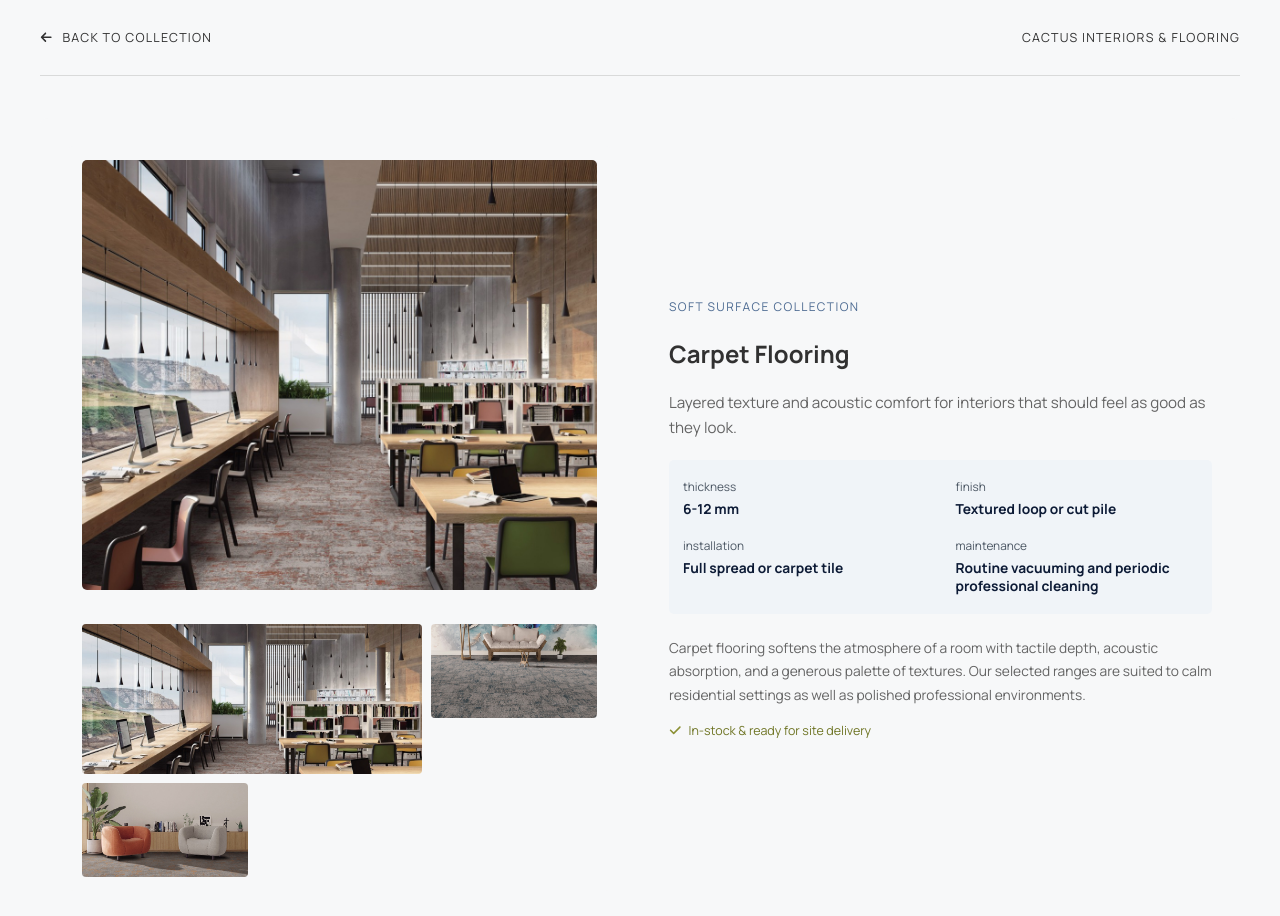
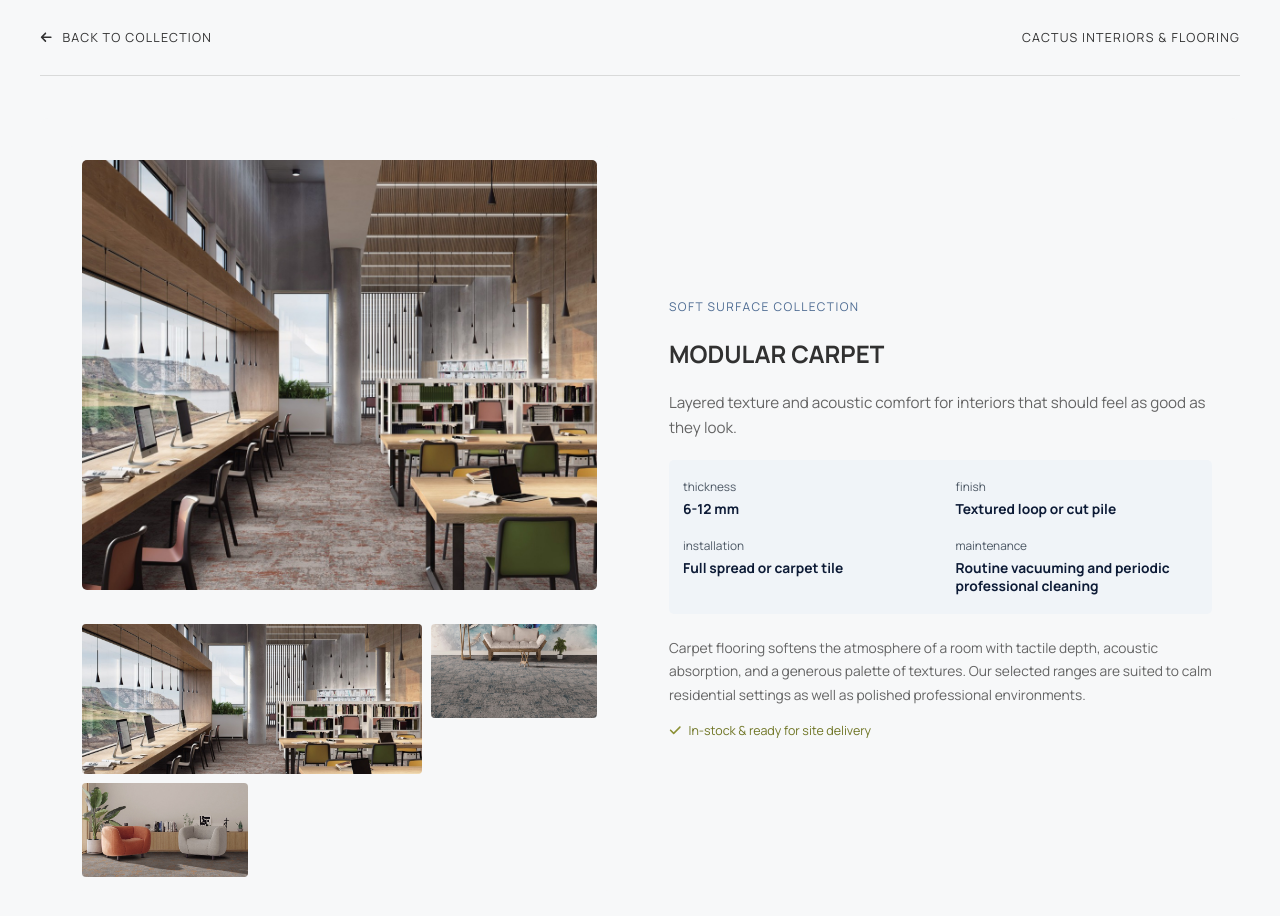
Before and after one commit to MustafaIrfan2021/Cactus-Interior-Flooring, a React (Vite) app: page /products/carpet-flooring in a window 1280 px wide. Shown: the top 916 px of the page. Built offline with nearby package versions, Linux system fonts and the light colour scheme.

Commit message:
new_commit

```diff
--- a/src/sections/Collections.jsx
+++ b/src/sections/Collections.jsx
@@ -12,7 +12,7 @@ const PRODUCT_CATEGORIES = [
 ]
 
 const CATEGORY_MAP = {
-  'Carpet Tiles': ['carpet-flooring'],
+  'Carpet Tiles': ['uranus-series', 'granite-yards', 'nebula-series', 'ground-works-series', 'carpet-flooring'],
   'Vinyl Flooring': ['vinyl-flooring'],
   'Laminate Flooring': ['laminate-flooring'],
   'Sports Flooring': ['gym-flooring', 'commercial-flooring', 'outdoor-flooring'],
@@ -57,7 +57,7 @@ export default function Collections() {
                 style={{ '--card-delay': `${index * 85}ms` }}
               >
                 <div className="collection-image-wrap">
-                  <img src={item.image} alt={item.name} className="collection-image" loading="lazy" />
+                  {item.image && <img src={item.image} alt={item.name} className="collection-image" loading="lazy" />}
                 </div>
                 <div className="collection-content">
                   <p className="collection-subtitle">{item.eyebrow}</p>
--- a/src/sections/productData.js
+++ b/src/sections/productData.js
@@ -49,6 +49,8 @@ import woodSix from './wooden_floors/aa33e0c7-62f9-4371-a7a8-80ecae6285fd.webp'
 import woodSeven from './wooden_floors/be87025d-4e37-4e81-ba36-f60cf7a88d26.webp'
 import woodEight from './wooden_floors/c4ce9a9f-2f96-4690-9dc1-dba4c7c04809.webp'
 import spcMain from './Spc_Flooring/Spc_Flooring.png'
+import uranusSeries from './Uranus_Series/Uranus_Series.jpg'
+import groundWorksSeries from './Ground_Works_Series/Ground_Works_Series.webp'
 
 const laminateGallery = [laminateMain, laminateAlpPrk, laminateAltay, laminateAltayPrk, laminateAtlas, laminateAtlasPrk, laminateElbruz, laminateElbruzPrk, laminateEverest, laminateEverestPrk, laminateFuji, laminateFujiPrk, laminateLogan, laminateLoganPrk, laminateNirwana, laminateNirwanaPrk, laminatePamir, laminatePamirPrk, laminateRosso, laminateRossoPrk, laminateSolaro, laminateSolaroPrk, laminateTibet, laminateTibetPrk, laminateToros, laminateTorosPrk, laminateYral, laminateUralPrk]
 const laminateGalleryNames = ['Alp_PRK904', 'Alp_PRK904', 'Altay_PRK908', 'Altay_PRK908', 'Atlas_PRK913', 'Atlas_PRK913', 'Elbruz_PRK911', 'Elbruz_PRK911', 'Everest_PRK903', 'Everest_PRK903', 'Fuji_PRK905', 'Fuji_PRK905', 'Logan_PRK914', 'Logan_PRK914', 'Nirvana_PRK910', 'Nirvana_PRK910', 'Pamir_PRK906', 'Pamir_PRK906', 'Rosso_PRK909', 'Rosso_PRK909', 'Solaro_PRK912', 'Solaro_PRK912', 'Tibet_PRK902', 'Tibet_PRK902', 'Toros_PRK901', 'Toros_PRK901', 'Ural_PRK907', 'Ural_PRK907']
@@ -121,13 +123,37 @@ export const PRODUCTS = [
     specifications: { thickness: '14-20 mm', finish: 'Oil or lacquered natural timber', installation: 'Nail, glue, or engineered click', maintenance: 'Dry care with periodic timber-safe treatment' },
   },
   {
-    slug: 'carpet-flooring', name: 'Carpet Flooring', eyebrow: 'Soft Surface Collection', image: publicImage('product-dongbao-1101-room.jpg'), gallery: [publicImage('product-dongbao-1101-room.jpg'), publicImage('product-dongbao-2102-lounge.jpg'), publicImage('product-dongbao-2106-lounge.jpg')],
+    slug: 'carpet-flooring', name: 'MODULAR CARPET', eyebrow: 'Soft Surface Collection', image: publicImage('product-dongbao-1101-room.jpg'), gallery: [publicImage('product-dongbao-1101-room.jpg'), publicImage('product-dongbao-2102-lounge.jpg'), publicImage('product-dongbao-2106-lounge.jpg')],
     shortDescription: 'Layered texture and acoustic comfort for interiors that should feel as good as they look.',
     description: 'Carpet flooring softens the atmosphere of a room with tactile depth, acoustic absorption, and a generous palette of textures. Our selected ranges are suited to calm residential settings as well as polished professional environments.',
     features: ['Comfortable textile pile', 'Acoustic absorption', 'Rich tonal and textured options', 'Professional-grade backing options'],
     benefits: ['Improves room acoustics', 'Creates a warmer welcome', 'Comfortable for long periods of use', 'Supports expressive interior palettes'],
     applications: ['Bedrooms', 'Meeting rooms', 'Lounges', 'Boutique hospitality'],
     specifications: { thickness: '6-12 mm', finish: 'Textured loop or cut pile', installation: 'Full spread or carpet tile', maintenance: 'Routine vacuuming and periodic professional cleaning' },
+  },
+  {
+    slug: 'uranus-series', name: 'URANUS Series', eyebrow: 'Carpet Tiles', image: uranusSeries, gallery: [uranusSeries],
+    shortDescription: 'Durable modular carpet tiles for refined commercial interiors and high-traffic spaces.',
+    description: 'URANUS Series carpet tiles combine practical performance with a distinctive surface designed for modern commercial interiors.',
+    specifications: { format: 'Carpet tile', finish: 'Textured modular surface', installation: 'Modular loose lay or adhesive', maintenance: 'Routine vacuuming' },
+  },
+  {
+    slug: 'granite-yards', name: 'GRANITE YARDS', eyebrow: 'Carpet Tiles', image: publicImage('product-granite-yards-series.jpg'), gallery: [publicImage('product-granite-yards-series.jpg')],
+    shortDescription: 'Expressive carpet tiles inspired by natural stone for offices, hospitality, and retail spaces.',
+    description: 'GRANITE YARDS carpet tiles bring organic textures and modern tones to busy interiors while supporting durable, easy-to-maintain floor plans.',
+    specifications: { format: 'Carpet tile', finish: 'Stone-inspired textured surface', installation: 'Modular installation', maintenance: 'Routine vacuuming' },
+  },
+  {
+    slug: 'nebula-series', name: 'NEBULA Series', eyebrow: 'Carpet Tiles', image: null, gallery: [],
+    shortDescription: 'A versatile modular carpet tile collection for contemporary interior projects.',
+    description: 'NEBULA Series is reserved for a future carpet tile image and product specification update.',
+    specifications: { format: 'Carpet tile', finish: 'To be provided', installation: 'To be provided', maintenance: 'To be provided' },
+  },
+  {
+    slug: 'ground-works-series', name: 'Ground Works Series', eyebrow: 'Carpet Tiles', image: groundWorksSeries, gallery: [groundWorksSeries],
+    shortDescription: 'Hardwearing carpet tiles that create a grounded, comfortable finish for active interiors.',
+    description: 'Ground Works Series carpet tiles are designed for dependable performance and flexible layouts across commercial and hospitality environments.',
+    specifications: { format: 'Carpet tile', finish: 'Textured modular surface', installation: 'Modular installation', maintenance: 'Routine vacuuming' },
   },
   {
     slug: 'commercial-flooring', name: 'Commercial Flooring', eyebrow: 'Contract Performance', image: publicImage('product-dongbao-2104-office.jpg'), gallery: [publicImage('product-dongbao-2104-office.jpg'), publicImage('product-dongbao-2106-office.jpg'), publicImage('product-certificate-conformity.jpg')],
```
Also changed, not shown: src/sections/Ground_Works_Series/Ground_Works_Series.webp (added), 1 other file (tests, documents, lock files or other folders).
